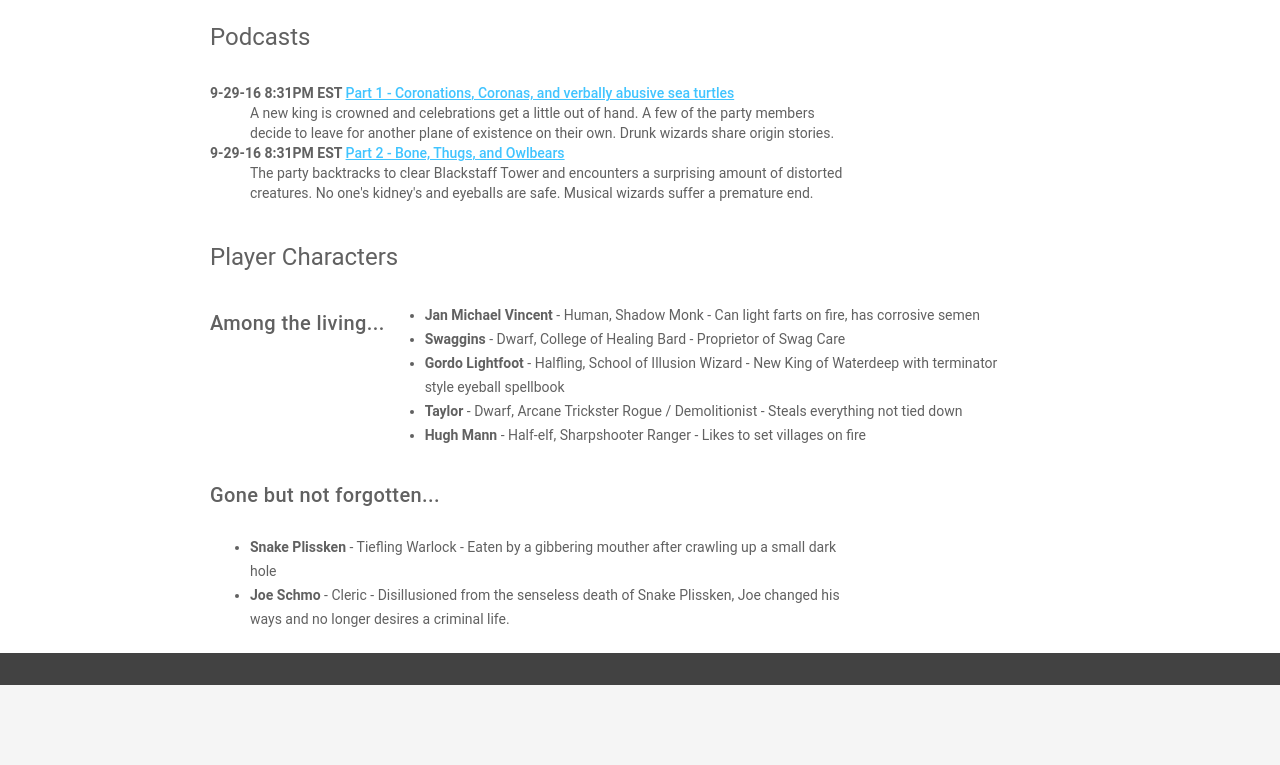
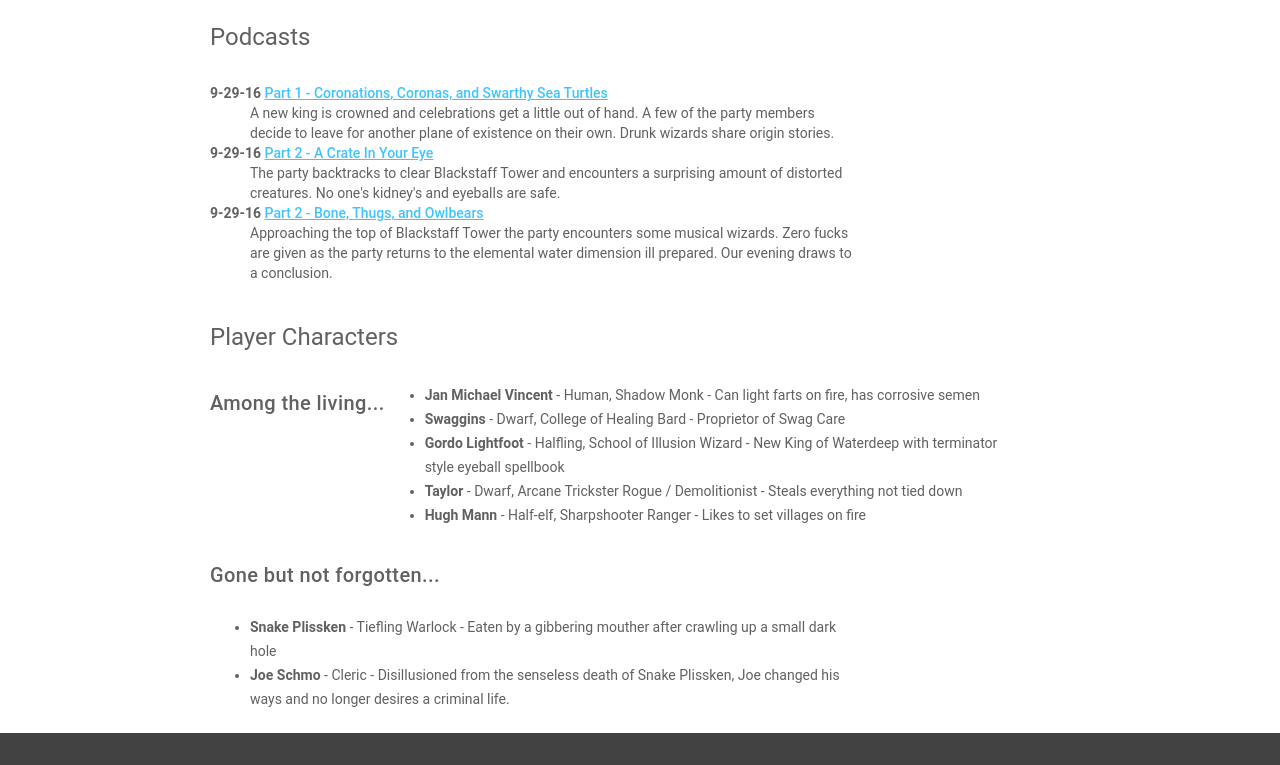
Before and after one commit to gmills82/heist, a website: page app/index.html in a window 1280 px wide. Shown: the part 10659-11424 px from the top of the page. Before the commit the page ends 11344 px from the top, so only its background shows below. Drawn offline with nearby package versions, Linux system fonts and the light colour scheme.

Commit message:
including audio in dist. updating with podcasts

```diff
--- a/app/index.html
+++ b/app/index.html
@@ -702,17 +702,23 @@
 
 				<div class="mdl-cell mdl-cell--9-col">
 					<dl>
-						<dt> 9-29-16 8:31PM EST <a href="https://www.dropbox.com/s/yskg0638cjuytpc/D%26D%209-29.m4a?dl=1">Part 1 - Coronations, Coronas, and verbally abusive sea turtles</a></dt>
+						<dt> 9-29-16 <a href="audio/Part%201%20-%20Coronations,%20Coronas,%20and%20Swarthy%20Sea%20Turtles.mp3">Part 1 - Coronations, Coronas, and Swarthy Sea Turtles</a></dt>
 						<dd>
 							A new king is crowned and celebrations get a little out of hand.
 							A few of the party members decide to leave for another plane of existence on their own.
 							Drunk wizards share origin stories.
 						</dd>
-						<dt> 9-29-16 8:31PM EST <a href="https://www.dropbox.com/s/yskg0638cjuytpc/D%26D%209-29.m4a?dl=1">Part 2 - Bone, Thugs, and Owlbears
+						<dt> 9-29-16 <a href="audio/Part%202%20-%20A%20Crate%20In%20Your%20Eye.mp3">Part 2 - A Crate In Your Eye
 						</a></dt>
 						<dd>
 							The party backtracks to clear Blackstaff Tower and encounters a surprising amount of distorted creatures.
-							No one's kidney's and eyeballs are safe. Musical wizards suffer a premature end.
+							No one's kidney's and eyeballs are safe.
+						</dd>
+						<dt> 9-29-16 <a href="audio/Part%203%20-%20Bone,%20Thugs,%20and%20Owlbears.mp3">Part 2 - Bone, Thugs, and Owlbears
+						</a></dt>
+						<dd>
+							Approaching the top of Blackstaff Tower the party encounters some musical wizards. Zero fucks are given as the party
+							returns to the elemental water dimension ill prepared. Our evening draws to a conclusion.
 						</dd>
 					</dl>
 				</div>
```
Also changed, not shown: gulpfile.babel.js (+12 -3 lines).
